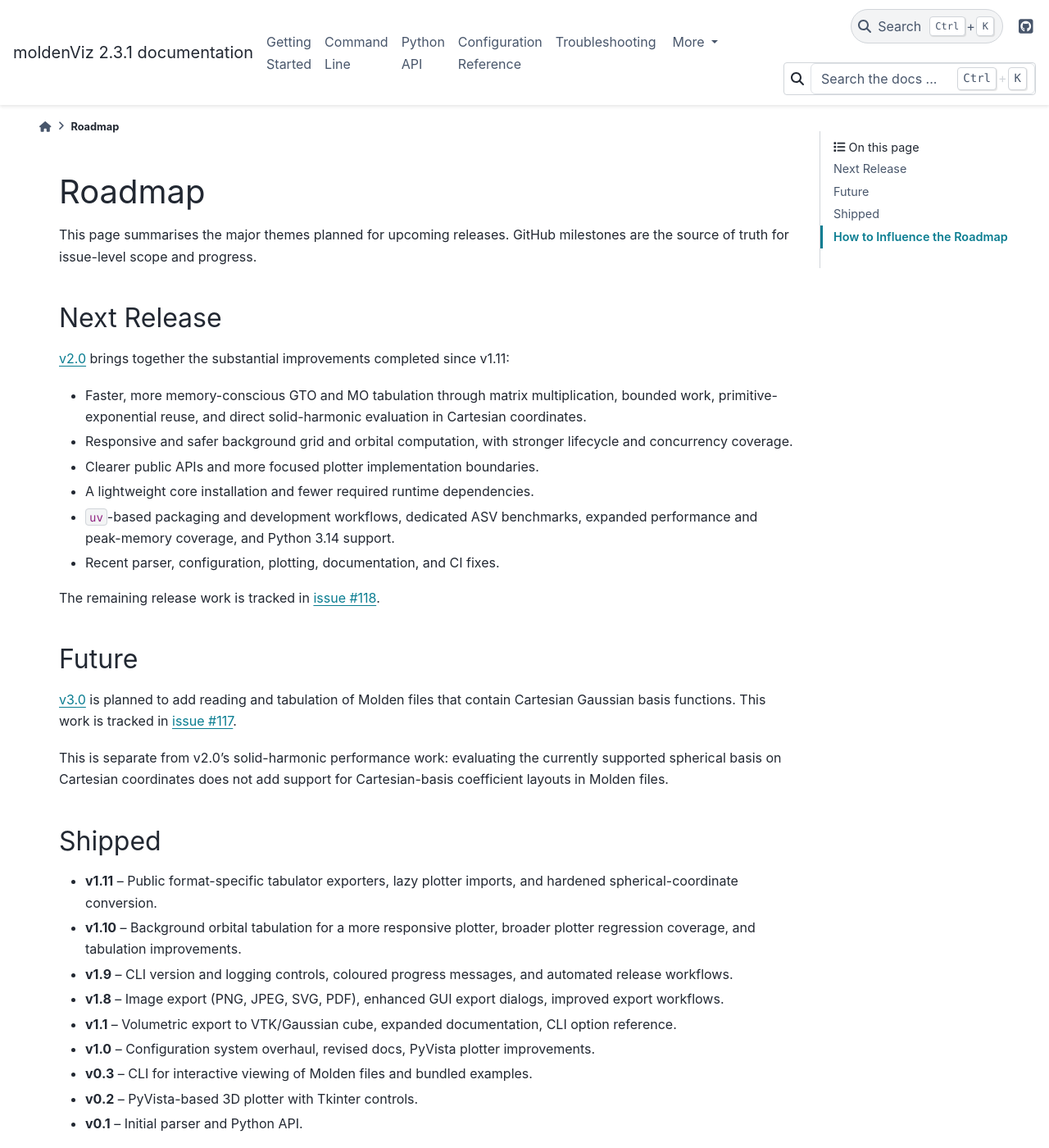
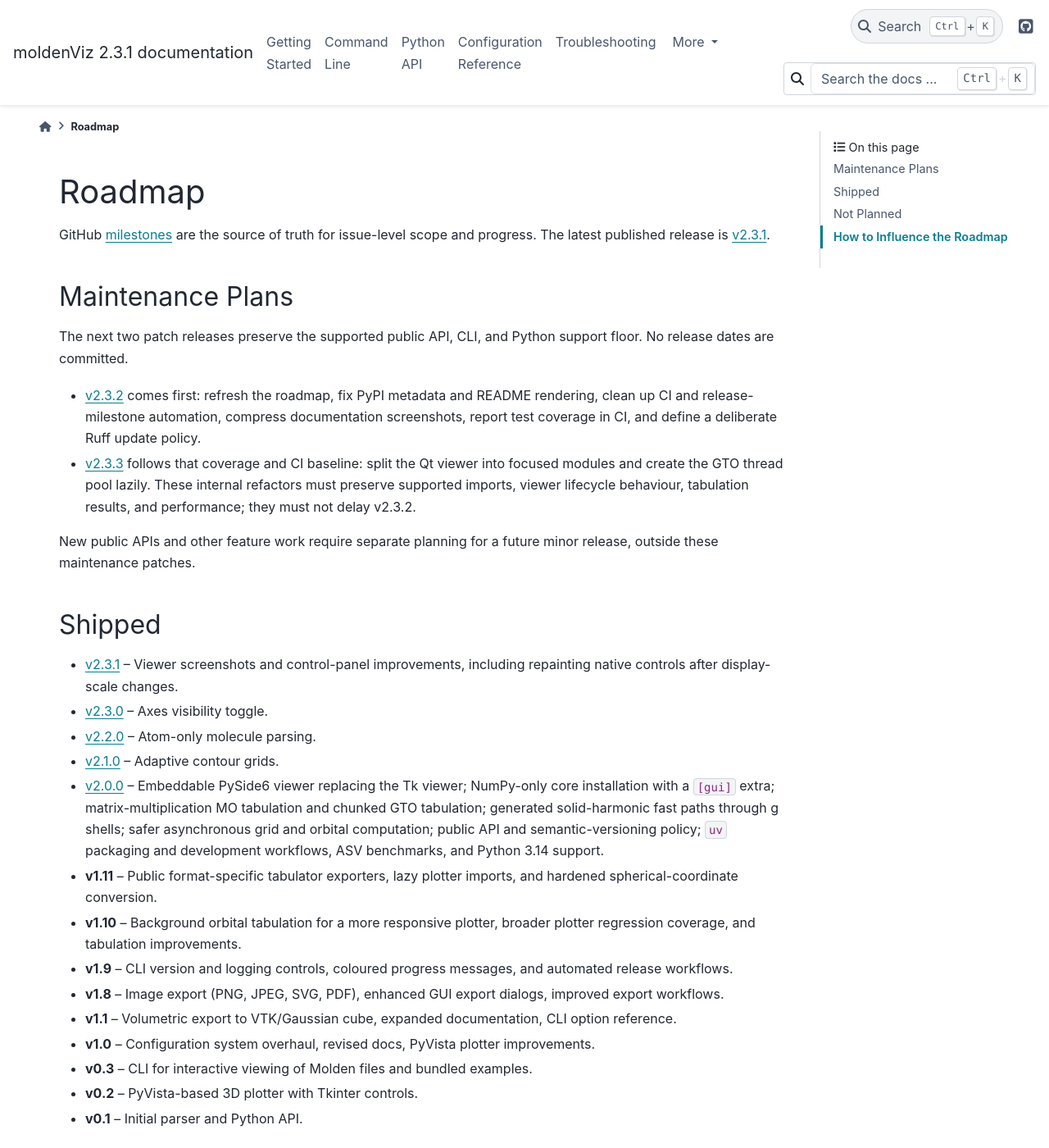
Before and after one commit to Faria22/moldenViz, a Sphinx documentation site: the page built from docs/source/roadmap.rst, in a window 1280 px wide and 1400 px high. Shown: the whole window at 82% size. Built offline with Sphinx 7.4.7 and the PyData theme 0.15.4, drawn with Linux system fonts in a browser that asks for light colours; some of the changed text lies outside the part shown.

Commit message:
Update roadmap for shipped v2.x releases and maintenance plans

```diff
--- a/docs/source/roadmap.rst
+++ b/docs/source/roadmap.rst
@@ -1,44 +1,48 @@
 Roadmap
 =======
 
-This page summarises the major themes planned for upcoming releases. GitHub
-milestones are the source of truth for issue-level scope and progress.
+GitHub `milestones <https://github.com/Faria22/moldenViz/milestones>`_ are the
+source of truth for issue-level scope and progress. The latest published
+release is `v2.3.1
+<https://github.com/Faria22/moldenViz/releases/tag/v2.3.1>`_.
 
-Next Release
-------------
+Maintenance Plans
+-----------------
 
-`v2.0 <https://github.com/Faria22/moldenViz/milestone/1>`_ brings together the
-substantial improvements completed since v1.11:
+The next two patch releases preserve the supported public API, CLI, and Python
+support floor. No release dates are committed.
 
-- Faster, more memory-conscious GTO and MO tabulation through matrix
-  multiplication, bounded work, primitive-exponential reuse, and direct
-  solid-harmonic evaluation in Cartesian coordinates.
-- Responsive and safer background grid and orbital computation, with stronger
-  lifecycle and concurrency coverage.
-- Clearer public APIs and more focused plotter implementation boundaries.
-- A lightweight core installation and fewer required runtime dependencies.
-- ``uv``-based packaging and development workflows, dedicated ASV benchmarks,
-  expanded performance and peak-memory coverage, and Python 3.14 support.
-- Recent parser, configuration, plotting, documentation, and CI fixes.
+- `v2.3.2 <https://github.com/Faria22/moldenViz/milestone/5>`_ comes first:
+  refresh the roadmap, fix PyPI metadata and README rendering, clean up CI and
+  release-milestone automation, compress documentation screenshots, report test
+  coverage in CI, and define a deliberate Ruff update policy.
+- `v2.3.3 <https://github.com/Faria22/moldenViz/milestone/6>`_ follows that
+  coverage and CI baseline: split the Qt viewer into focused modules and create
+  the GTO thread pool lazily. These internal refactors must preserve supported
+  imports, viewer lifecycle behaviour, tabulation results, and performance;
+  they must not delay v2.3.2.
 
-The remaining release work is tracked in `issue #118
-<https://github.com/Faria22/moldenViz/issues/118>`_.
-
-Future
-------
-
-`v3.0 <https://github.com/Faria22/moldenViz/milestone/2>`_ is planned to add
-reading and tabulation of Molden files that contain Cartesian Gaussian basis
-functions. This work is tracked in `issue #117
-<https://github.com/Faria22/moldenViz/issues/117>`_.
-
-This is separate from v2.0's solid-harmonic performance work: evaluating the
-currently supported spherical basis on Cartesian coordinates does not add
-support for Cartesian-basis coefficient layouts in Molden files.
+New public APIs and other feature work require separate planning for a future
+minor release, outside these maintenance patches.
 
 Shipped
 -------
 
+- `v2.3.1 <https://github.com/Faria22/moldenViz/releases/tag/v2.3.1>`_ – Viewer
+  screenshots and control-panel improvements, including repainting native
+  controls after display-scale changes.
+- `v2.3.0 <https://github.com/Faria22/moldenViz/releases/tag/v2.3.0>`_ – Axes
+  visibility toggle.
+- `v2.2.0 <https://github.com/Faria22/moldenViz/releases/tag/v2.2.0>`_ – Atom-only
+  molecule parsing.
+- `v2.1.0 <https://github.com/Faria22/moldenViz/releases/tag/v2.1.0>`_ – Adaptive
+  contour grids.
+- `v2.0.0 <https://github.com/Faria22/moldenViz/releases/tag/v2.0.0>`_ – Embeddable
+  PySide6 viewer replacing the Tk viewer; NumPy-only core installation with a
+  ``[gui]`` extra; matrix-multiplication MO tabulation and chunked GTO tabulation;
+  generated solid-harmonic fast paths through g shells; safer asynchronous grid
+  and orbital computation; public API and semantic-versioning policy; ``uv``
+  packaging and development workflows, ASV benchmarks, and Python 3.14 support.
 - **v1.11** – Public format-specific tabulator exporters, lazy plotter imports, and hardened spherical-coordinate conversion.
 - **v1.10** – Background orbital tabulation for a more responsive plotter, broader plotter regression coverage, and tabulation improvements.
 - **v1.9** – CLI version and logging controls, coloured progress messages, and automated release workflows.
@@ -49,6 +53,25 @@ Shipped
 - **v0.2** – PyVista-based 3D plotter with Tkinter controls.
 - **v0.1** – Initial parser and Python API.
 
+Not Planned
+-----------
+
+The following proposals were closed as not planned and are outside the current
+roadmap:
+
+- Cartesian-basis Molden reading and tabulation (`#117
+  <https://github.com/Faria22/moldenViz/issues/117>`_).
+- h and higher angular-momentum shells (`#119
+  <https://github.com/Faria22/moldenViz/issues/119>`_).
+- Rust acceleration for orbital tabulation (`#104
+  <https://github.com/Faria22/moldenViz/issues/104>`_).
+- Periodic systems and CP2K crystal-orbital support (`#67
+  <https://github.com/Faria22/moldenViz/issues/67>`_).
+
+The shipped solid-harmonic optimizations evaluate the supported spherical basis
+on Cartesian coordinates; they do not add Cartesian-basis coefficient layouts
+or support for shells above g.
+
 How to Influence the Roadmap
 ----------------------------
 
```
Also changed, not shown: README.md (+1 -6 lines).
